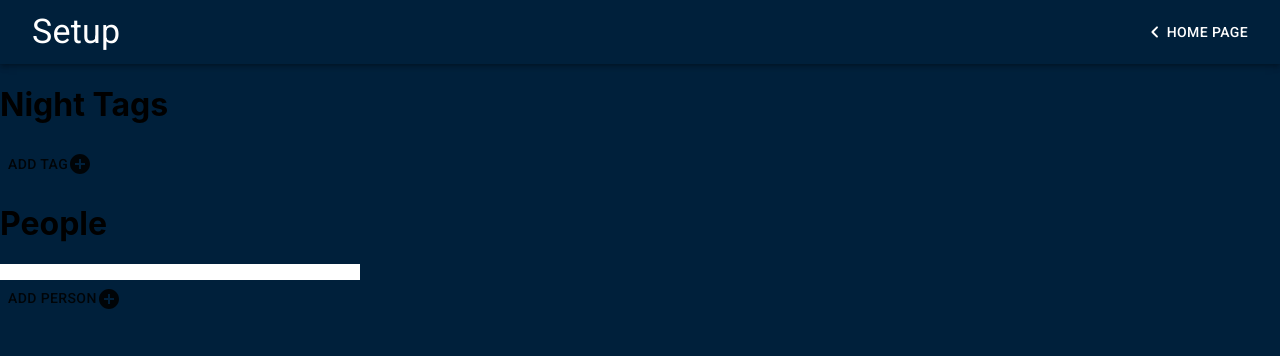
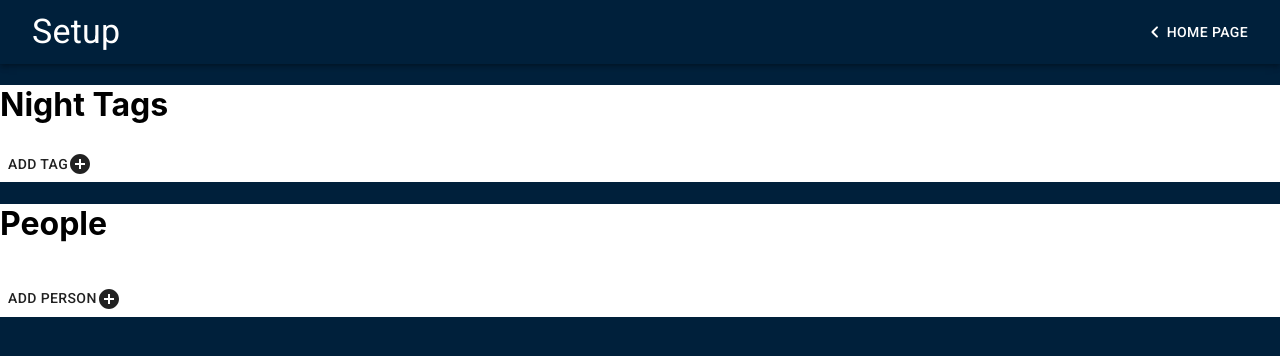
Before and after one commit to Jeremy-Legg/churchapp2, a React (Create React App) app: page /setup in a window 1280 px wide. Shown: the top 356 px of the page. Built offline with nearby package versions, Linux system fonts and the light colour scheme.

Commit message:
styling changes that are somewhat usable?

```diff
--- /dev/null
+++ b/src/components/non-nav-button.tsx
@@ -0,0 +1,15 @@
+import {Button} from "@material-ui/core";
+import React from "react";
+
+export type OurButtonShape = {
+    title: string;
+    onClick?: () => void;
+    className?: string;
+}
+
+export const OurNonNavButton = (props: OurButtonShape) => {
+    return (
+        <Button onClick={props.onClick} variant="contained" color={"primary"} className={props.className} >{props.title}
+            </Button>
+    )
+};
--- a/src/components/setup/setup-people.tsx
+++ b/src/components/setup/setup-people.tsx
@@ -22,7 +22,6 @@ const useStyles = makeStyles((theme: Theme) =>
     createStyles({
         root: {
             width: '100%',
-            maxWidth: 360,
             backgroundColor: theme.palette.background.paper,
         },
     }),
@@ -55,10 +54,10 @@ export const SetupPeople = () => {
         setPeople(people);
     };
 
-    return (<div>
+    return (<div className={classes.root}>
 
         <h1>People</h1>
-        <List className={classes.root}>
+        <List >
             {
                 people.map((person, index) => {
                     return (
--- a/src/components/setup/setup-tags.tsx
+++ b/src/components/setup/setup-tags.tsx
@@ -15,6 +15,9 @@ const useStyles = makeStyles((theme: Theme) =>
                 margin: theme.spacing(0.5),
             },
         },
+        colour: {
+            backgroundColor: theme.palette.background.paper,
+        }
     }),
 );
 
@@ -43,7 +46,7 @@ export const SetupTags = () => {
     };
 
     return (
-        <div>
+        <div className={classes.colour}>
             <h1>Night Tags</h1>
             <div className={classes.root}>
                 {
--- a/src/pages/new-event.tsx
+++ b/src/pages/new-event.tsx
@@ -16,6 +16,7 @@ import {IPerson, Person} from "../model/IPerson";
 import {NavBar} from "../components/navigation/nav-bar";
 import {OurNavButton} from "../components/nav-button";
 import {useInstanceState} from "../hooks/object-state";
+import {OurNonNavButton} from "../components/non-nav-button";
 
 const useStyles = makeStyles((theme: Theme) =>
     createStyles({
@@ -43,6 +44,24 @@ const useStyles = makeStyles((theme: Theme) =>
         },
         container: {
             padding: '10px',
+        },
+        endNight: {
+            backgroundColor: '#00203b',
+            '&:hover': {
+                backgroundColor: '#000000',
+            },
+            display: 'flex',
+            float: 'right',
+            border: '1px solid',
+        },
+        deleteNight: {
+            backgroundColor: '#00203b',
+            '&:hover': {
+                backgroundColor: '#000000',
+            },
+            display: 'flex',
+            float: 'left',
+            border: '1px solid',
         },
     }),
 );
@@ -118,9 +137,11 @@ export const EventEditorPage = () => {
                 }
                 </Grid>
             </Container>
-            <OurNavButton title={"End Night"} onClick={() => handleEndNight()}/>
-            <OurNavButton title={"Delete Night"} onClick={() => handleDeleteNight()}/>
 
+            <Container>
+            <OurNonNavButton title={"End Night"} onClick={() => handleEndNight()} className={classes.endNight}/>
+            <OurNonNavButton title={"Delete Night"} onClick={() => handleDeleteNight()} className={classes.deleteNight}/>
+            </Container>
         </>
     );
 };
```
